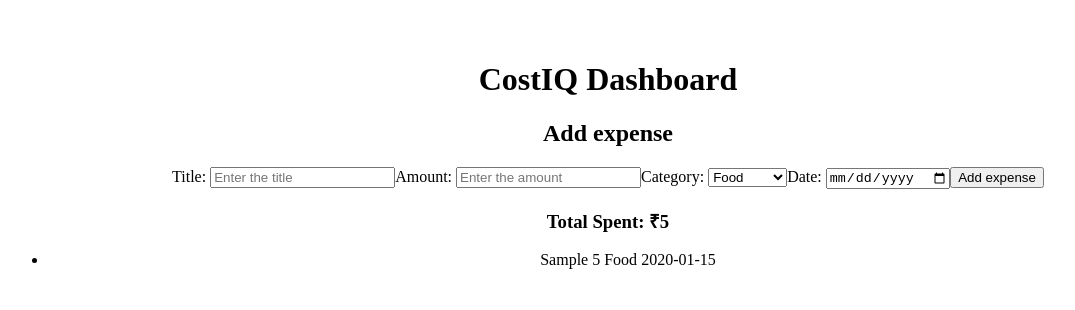
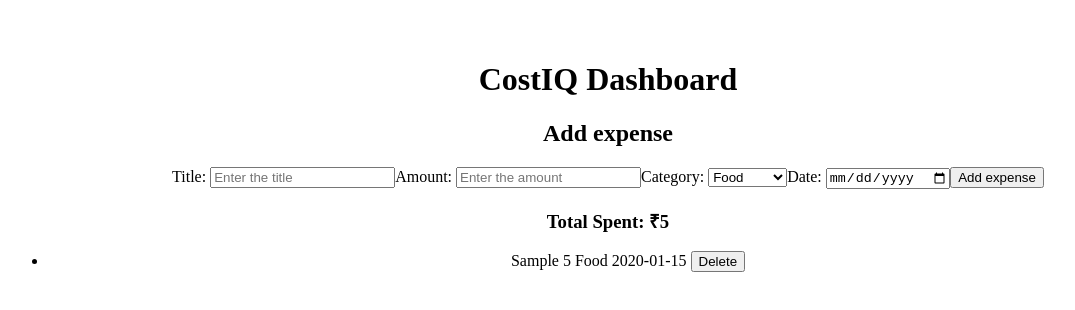
Before and after one commit to Apoorva65/CostIQ, a React (Vite) app: page / in a window 1280 px wide. Both pictures are taken after typing "Sample", "5", "2020-01-15" into the empty fields and a click on the button "Add expense". Shown: the top 310 px of the page, without its empty margins (32-1107 px from the left). Built offline with nearby package versions, Linux system fonts and the light colour scheme.

Commit message:
Add delete expense functionality

```diff
--- a/src/components/Expenseitem.jsx
+++ b/src/components/Expenseitem.jsx
@@ -1,12 +1,15 @@
 import React from "react";
 
-function Expenseitem({expense}){
+function Expenseitem({expense,OnDelete}){
     return(
             <li>
                 <span>{expense.title}</span>{" "}
                 <span>{expense.amount}</span>{" "}
                 <span>{expense.category}</span>{" "}
                 <span>{expense.date}</span>{" "}
+                <button
+                onClick={()=>OnDelete(expense.id)}
+                >Delete</button>
             </li>
     )
 
--- a/src/components/Expenselist.jsx
+++ b/src/components/Expenselist.jsx
@@ -1,14 +1,14 @@
 import React from "react";
 import Expenseitem from "./Expenseitem";
 
-function Expenselist({expenses}){
+function Expenselist({expenses,OndeleteExpense}){
     if(expenses.length===0){
         return(<p>No expenses added!</p>)
     }
     return(
             <ul>
                 {expenses.map((exp)=>(
-                    <Expenseitem key = {exp.id} expense={exp} />
+                    <Expenseitem key = {exp.id} expense={exp} OnDelete={OndeleteExpense}/>
                 ))}
             </ul>
     )
--- a/src/pages/Dashboard.jsx
+++ b/src/pages/Dashboard.jsx
@@ -11,12 +11,16 @@ function Dashboard(){
         setExpenses((prevexpenses)=>([expense,...prevexpenses]));
     }
 
+    const deleteExpense = (id) => {
+        setExpenses((prevexpenses)=>prevexpenses.filter((exp)=>exp.id!==id));
+    }
+
     return(
         <div>
             <h1>CostIQ Dashboard</h1>
             <Expenseform onAddexpense={addExpense}/>
             <Summary expenses={expenses} />
-            <Expenselist expenses={expenses} />
+            <Expenselist expenses={expenses} OndeleteExpense={deleteExpense}/>
         </div>
     )
 
```
Also changed, not shown: 1 other file (tests, documents, lock files or other folders).
